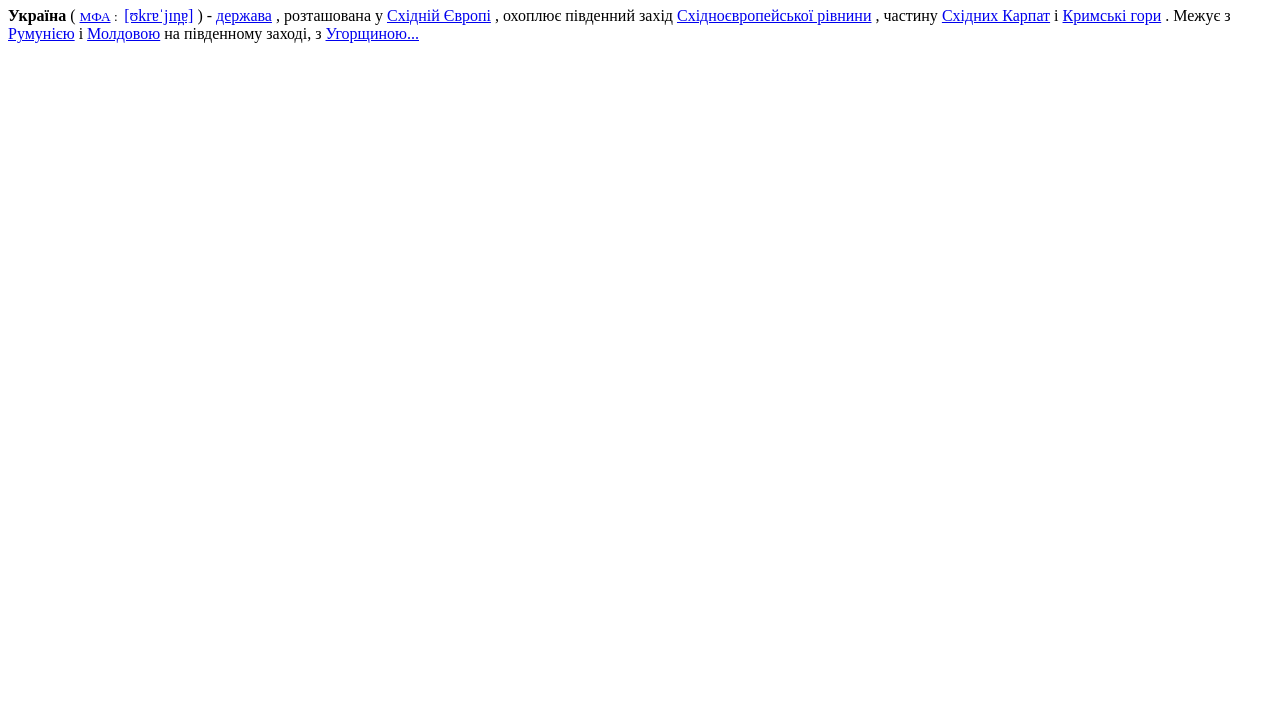
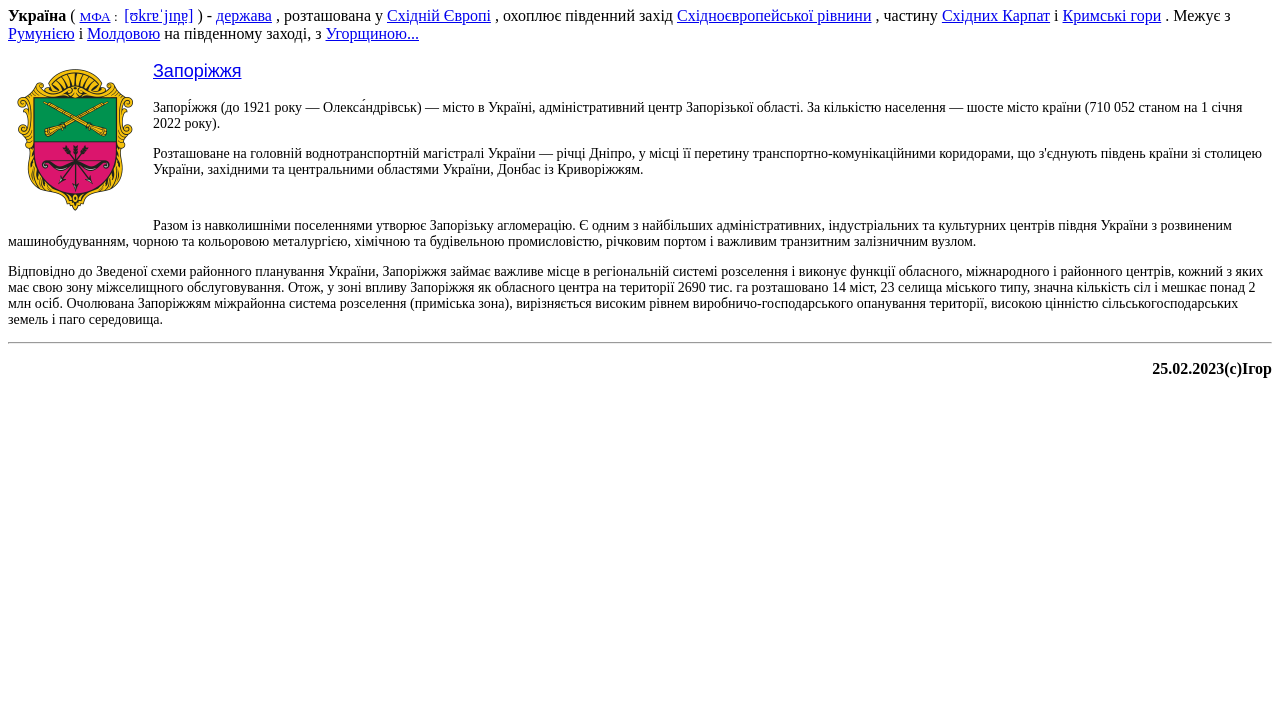
Before and after one commit to Ihor-Ruban/wikiPage, a plain HTML site: page index.html in a window 1280 px wide. Shown: the part 73-800 px from the top of the page. Drawn offline with Linux system fonts and the light colour scheme.

Commit message:
added css properties to the text

```diff
--- a/index.html
+++ b/index.html
@@ -4,9 +4,10 @@
 	<meta lang="ua">
 	<meta charset="UTF-8">
 	<title>Україна - Вікіпедія</title>
+	<link rel="stylesheet" href="./styles/main.css">
 </head>
 <body>
-	<h1>Україна</h1>
+	<h1 style="color: #0039e6">Україна</h1>
 	<div>
 		<p>
 			<b>Україна</b>
@@ -64,8 +65,38 @@
 				href="https://uk.wikipedia.org/wiki/%D0%A3%D0%B3%D0%BE%D1%80%D1%89%D0%B8%D0%BD%D0%B0"
 				title="Угорщина"
 			>Угорщиною...</a>
-
 		</p>
 	</div>
+	<p>
+		<img
+			src="./img/Герб_Запоріжжя_2003_года.svg.png"
+			alt="Герб Запоріжжя"
+			title="Герб Запоріжжя"
+			class="flowAround"
+		>
+		<a
+			href="https://uk.wikipedia.org/wiki/%D0%97%D0%B0%D0%BF%D0%BE%D1%80%D1%96%D0%B6%D0%B6%D1%8F"
+			title="Запоріжжя"
+			target="_blank"
+		>
+			<p class="name">Запоріжжя</p>
+		</a>
+	</p>
+		<p class="param">
+			Запорі́жжя (до 1921 року — Олекса́ндрівськ) — місто в Україні, адміністративний центр Запорізької області. За кількістю населення — шосте місто країни (710 052 станом на 1 січня 2022 року).
+		</p>
+		<p class="param">
+			Розташоване на головній воднотранспортній магістралі України — річці Дніпро, у місці її перетину транспортно-комунікаційними коридорами, що з'єднують південь країни зі столицею України, західними та центральними областями України, Донбас із Криворіжжям.
+		</p>
+		<p class="mar param">
+			Разом із навколишніми поселеннями утворює Запорізьку агломерацію. Є одним з найбільших адміністративних, індустріальних та культурних центрів півдня України з розвиненим машинобудуванням, чорною та кольоровою металургією, хімічною та будівельною промисловістю, річковим портом і важливим транзитним залізничним вузлом.
+		</p>
+		<p class="param">
+			Відповідно до Зведеної схеми районного планування України, Запоріжжя займає важливе місце в регіональній системі розселення і виконує функції обласного, міжнародного і районного центрів, кожний з яких має свою зону міжселищного обслуговування. Отож, у зоні впливу Запоріжжя як обласного центра на території 2690 тис. га розташовано 14 міст, 23 селища міського типу, значна кількість сіл і мешкає понад 2 млн осіб. Очолювана Запоріжжям міжрайонна система розселення (приміська зона), вирізняється високим рівнем виробничо-господарського опанування території, високою цінністю сільськогосподарських земель і паго середовища.
+		</p>
+		<hr>
+		<p align="right">
+			<b>25.02.2023(c)Ігор</b>
+		</p>
 </body>
 </html>
--- /dev/null
+++ b/styles/main.css
@@ -0,0 +1,19 @@
+.name {
+	font-family: arial;
+	font-size: large;
+
+}
+
+.param {
+	font-family: arialy;
+	font-size: 14px;
+}
+
+.mar {
+	margin-top: 40px;
+}
+
+.flowAround {
+	float: left; /* Выравниваем по левому краю */
+	margin: 10px 10px 10px 0; /* Настраиваем отступы вокруг картинки */
+}
```
Also changed, not shown: img/Герб_Запоріжжя_2003_года.svg.png (added).
